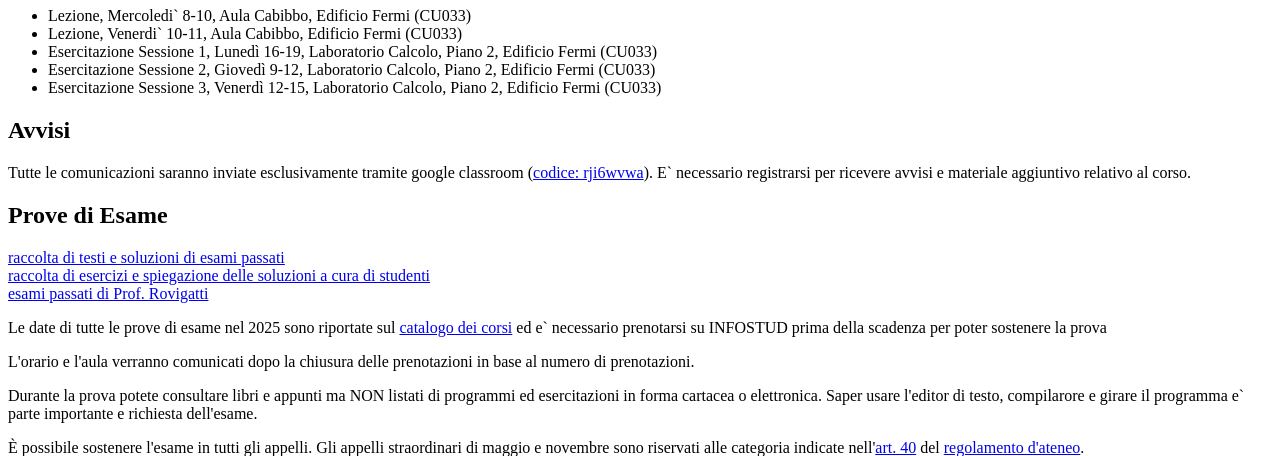
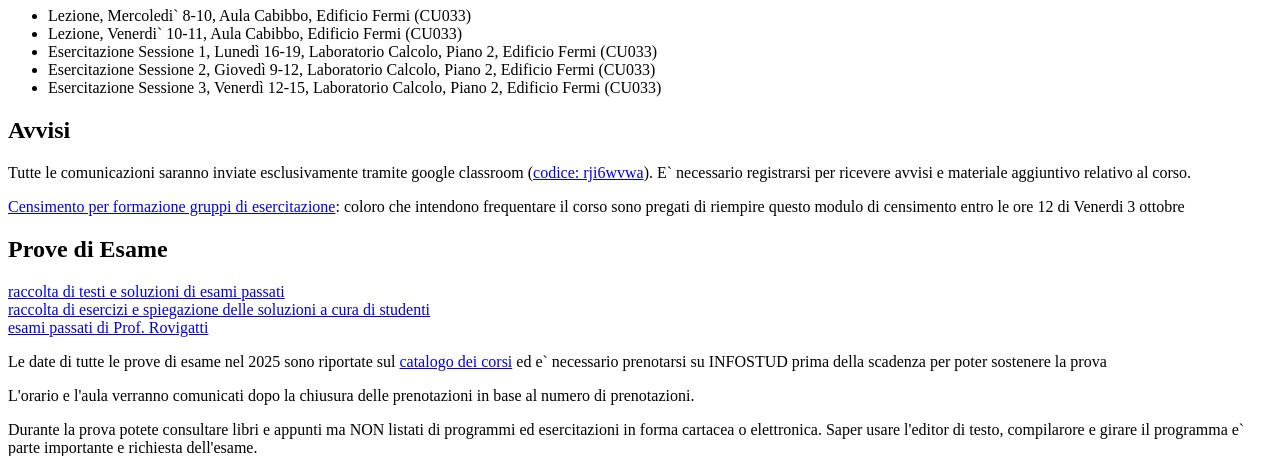
Before and after one commit to rahatlou/labcalc, a PHP site: page /content.php in a window 1280 px wide. Shown: the part 140-596 px from the top of the page. Run offline with PHP 8.4, Linux system fonts and the light colour scheme.

Commit message:
aggiunto link per censimento studenti

```diff
--- a/content.php
+++ b/content.php
@@ -22,6 +22,10 @@
 
    Tutte le comunicazioni saranno inviate esclusivamente tramite google classroom (<a href="https://classroom.google.com/c/MjM0MjgyNTMzMTNa?cjc=rji6wvwa"  target="_blank">codice: rji6wvwa</a>).
    E` necessario registrarsi per ricevere avvisi e materiale aggiuntivo relativo al corso.
+
+   <p><a href="https://docs.google.com/forms/d/e/1FAIpQLSdK52bX_-V8YSt78msVly56Loa2_pilK6epxDoTBN0G7sPTDQ/viewform?usp=dialog"  target="_blank">Censimento per formazione gruppi di esercitazione</a>: coloro che intendono frequentare
+      il corso sono pregati di riempire questo modulo di censimento
+     entro  le ore 12 di Venerdi 3 ottobre</p>
   </div>
 
 
--- a/sidebar.php
+++ b/sidebar.php
@@ -1,6 +1,6 @@
 <div id="sidebar-content">
 
-<h3 class=h3sidebar>Last update: 22 Sep 2025</h3>
+<h3 class=h3sidebar>Last update: 30 Sep 2025</h3>
   Created by
   <a href="http://www.roma1.infn.it/people/rahatlou/">Shahram Rahatlou</a>
   [<a href="mailto:shahram.rahatlou@uniroma1.it">shahram.rahatlou (at) uniroma1.it</a>]
```
